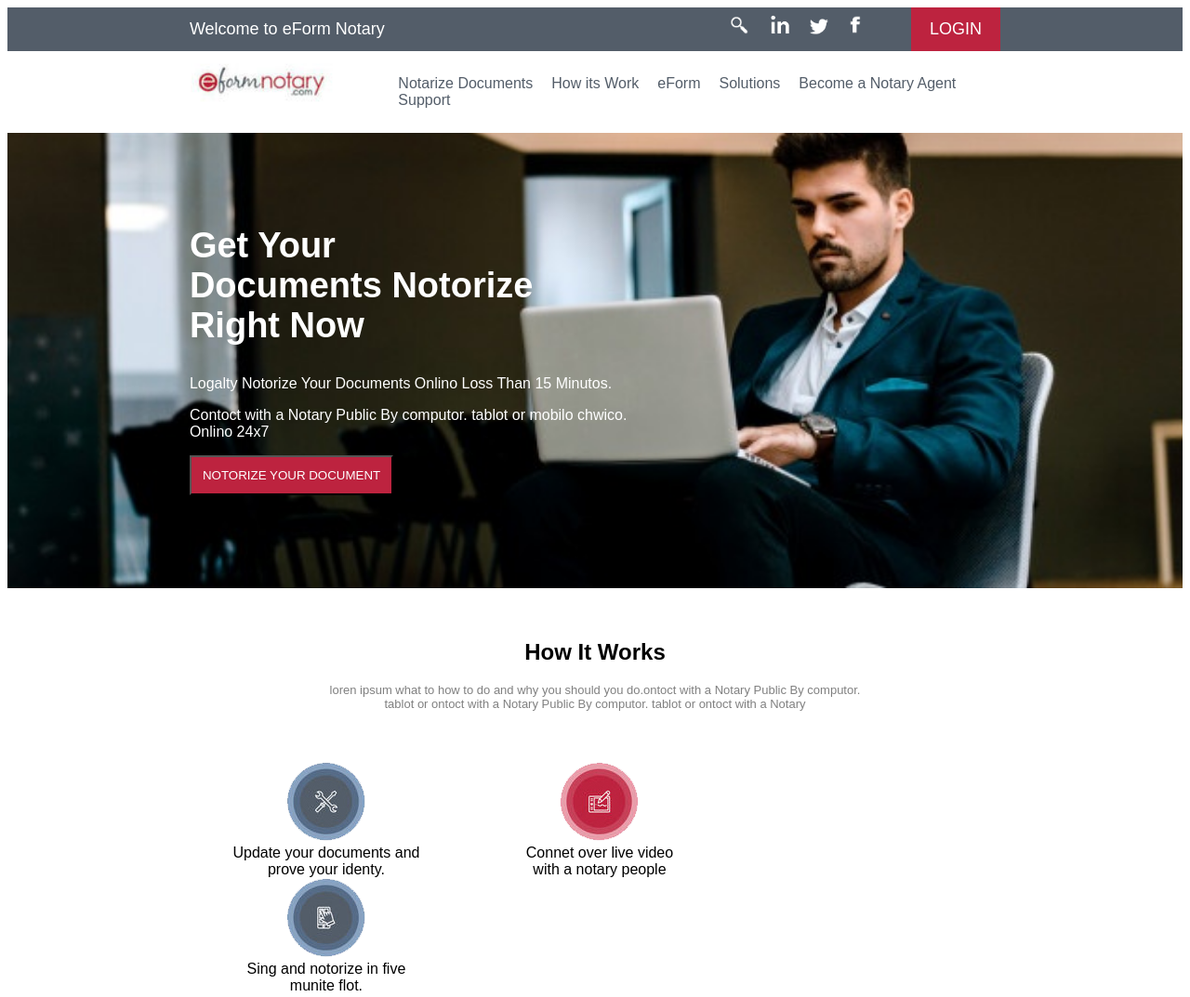
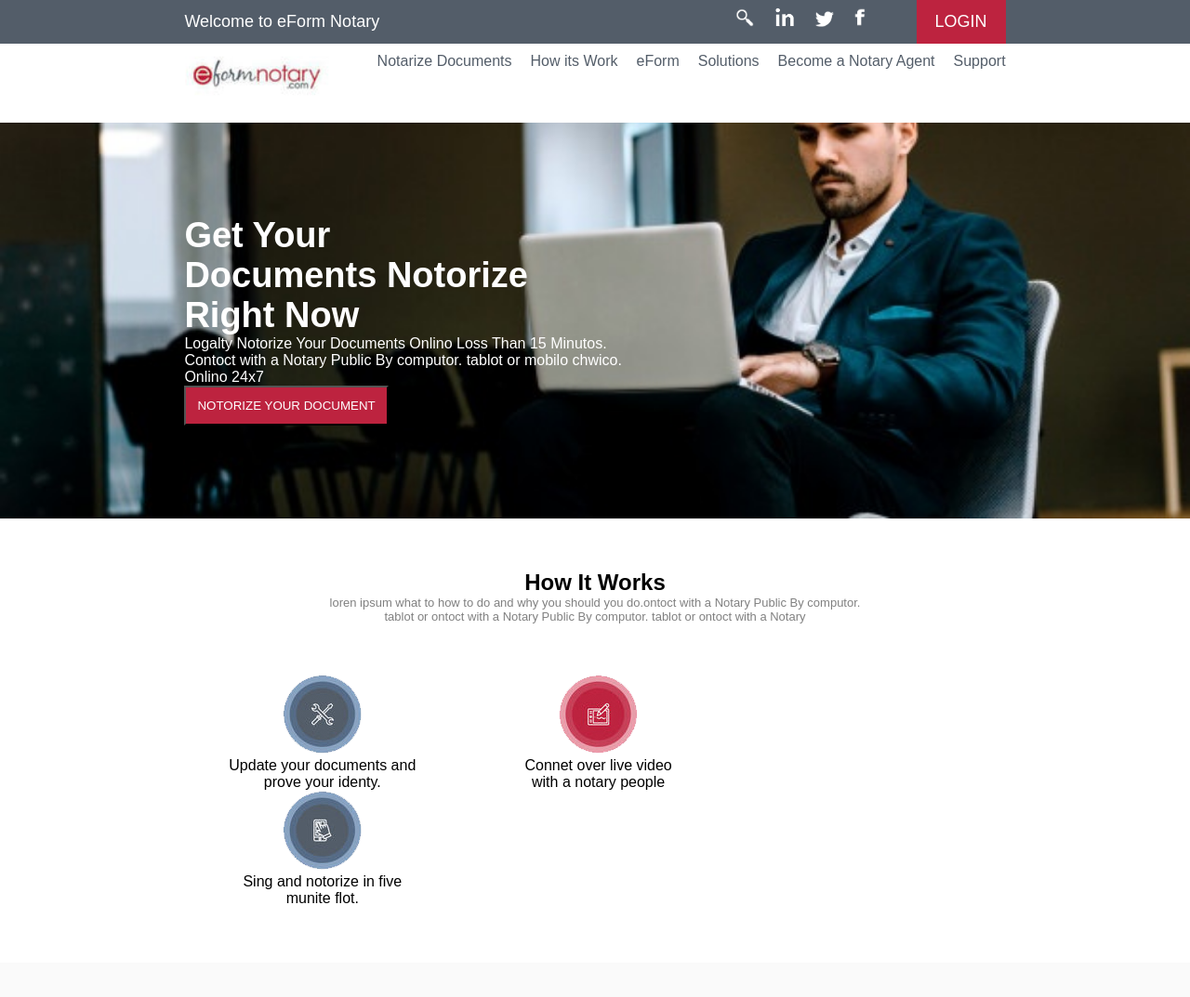
Before and after one commit to atiqurrahman005/notary_full_project, a plain HTML site: page index.html in a window 1280 px wide. Shown: the top 1073 px of the page at 93% size. Drawn offline with Linux system fonts and the light colour scheme.

Commit message:
Update style.css

```diff
--- a/css/style.css
+++ b/css/style.css
@@ -1,3 +1,6 @@
+*{	margin:0;
+	padding:0;
+}
 /**top footer start**/
 .topbar{
 	background-color: #535D69;
```
